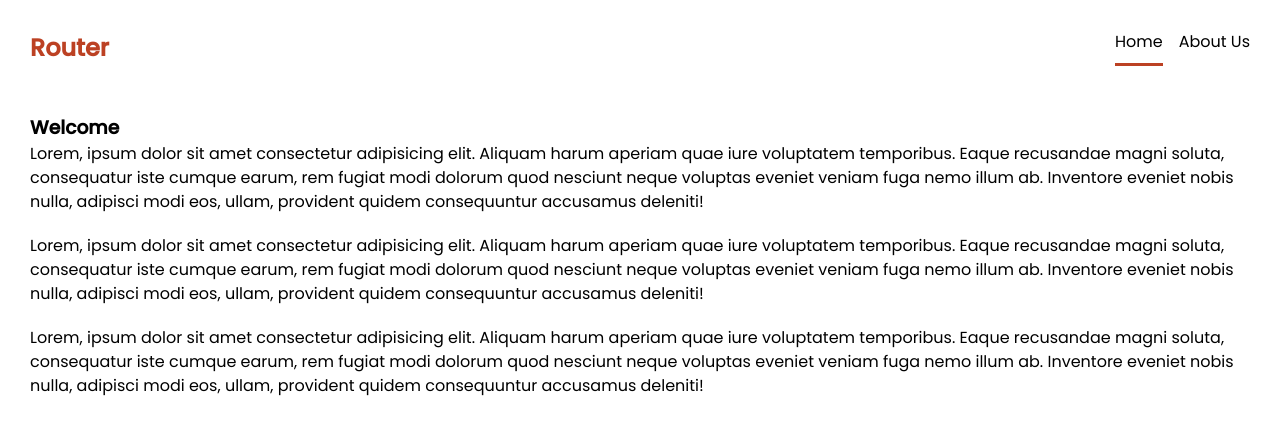
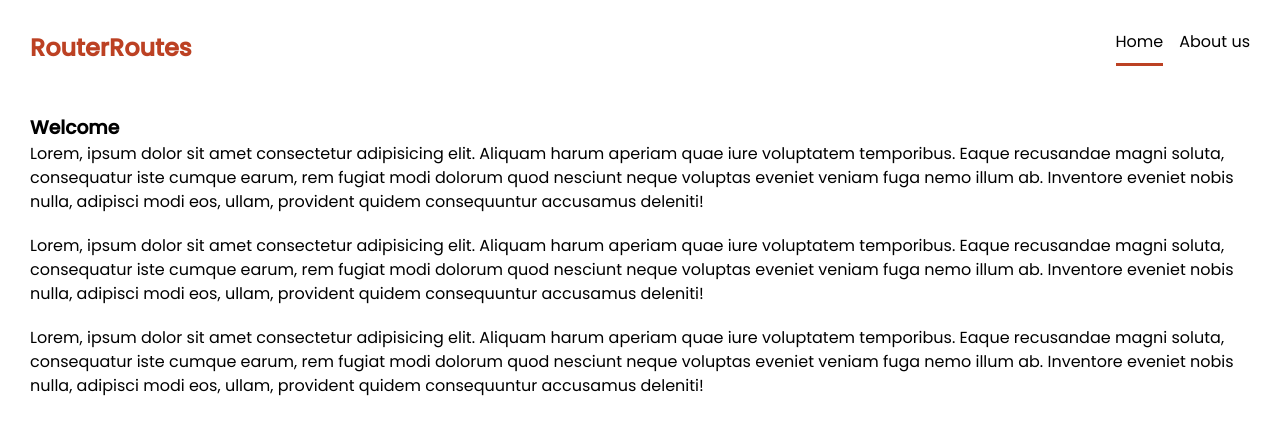
Before and after one commit to cedik456/react-router-net-ninja, a React (Vite) app: page / in a window 1280 px wide. Shown: the top 434 px of the page. Built offline with nearby package versions, Linux system fonts and the light colour scheme.

Commit message:
First Commit

```diff
--- a/src/App.jsx
+++ b/src/App.jsx
@@ -1,27 +1,26 @@
-import { BrowserRouter, Routes, Route, Link, NavLink } from "react-router-dom";
+import {
+  createBrowserRouter,
+  createRoutesFromElements,
+  Route,
+  RouterProvider,
+} from "react-router-dom";
 
 //pages
 import Home from "./pages/Home";
 import About from "./pages/About";
+import Root from "./layouts/Root";
+
+const router = createBrowserRouter(
+  createRoutesFromElements(
+    <Route path="/" element={<Root />}>
+      <Route index element={<Home />}></Route>
+      <Route path="about" element={<About />}></Route>
+    </Route>
+  )
+);
 
 function App() {
-  return (
-    <BrowserRouter>
-      <header>
-        <nav>
-          <h1>Router</h1>
-          <NavLink to={"/"}>Home</NavLink>
-          <NavLink to={"about"}>About Us</NavLink>
-        </nav>
-      </header>
-      <main>
-        <Routes>
-          <Route index path="/" element={<Home />} />
-          <Route path="about" element={<About />} />
-        </Routes>
-      </main>
-    </BrowserRouter>
-  );
+  return <RouterProvider router={router} />;
 }
 
 export default App;
--- /dev/null
+++ b/src/layouts/Root.jsx
@@ -0,0 +1,21 @@
+import { Outlet, NavLink } from "react-router-dom";
+
+function Root() {
+  return (
+    <div className="root-layout">
+      <header>
+        <nav>
+          <h1>RouterRoutes</h1>
+          <NavLink to="/">Home</NavLink>
+          <NavLink to="about">About us</NavLink>
+        </nav>
+      </header>
+
+      <main>
+        <Outlet />
+      </main>
+    </div>
+  );
+}
+
+export default Root;
```
